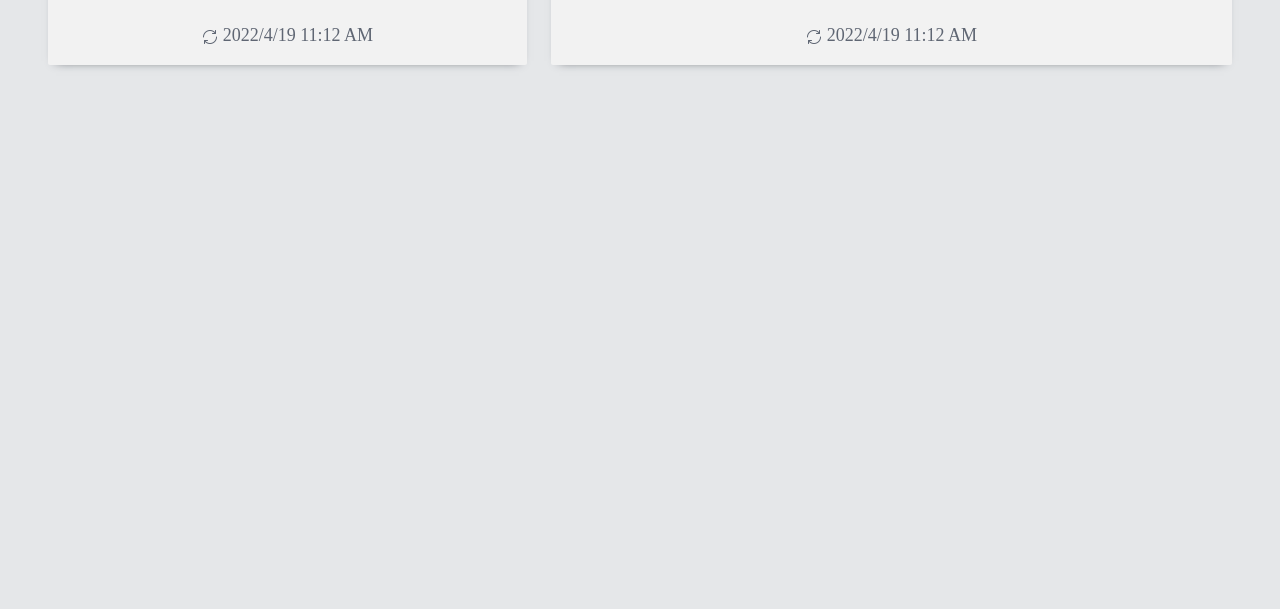
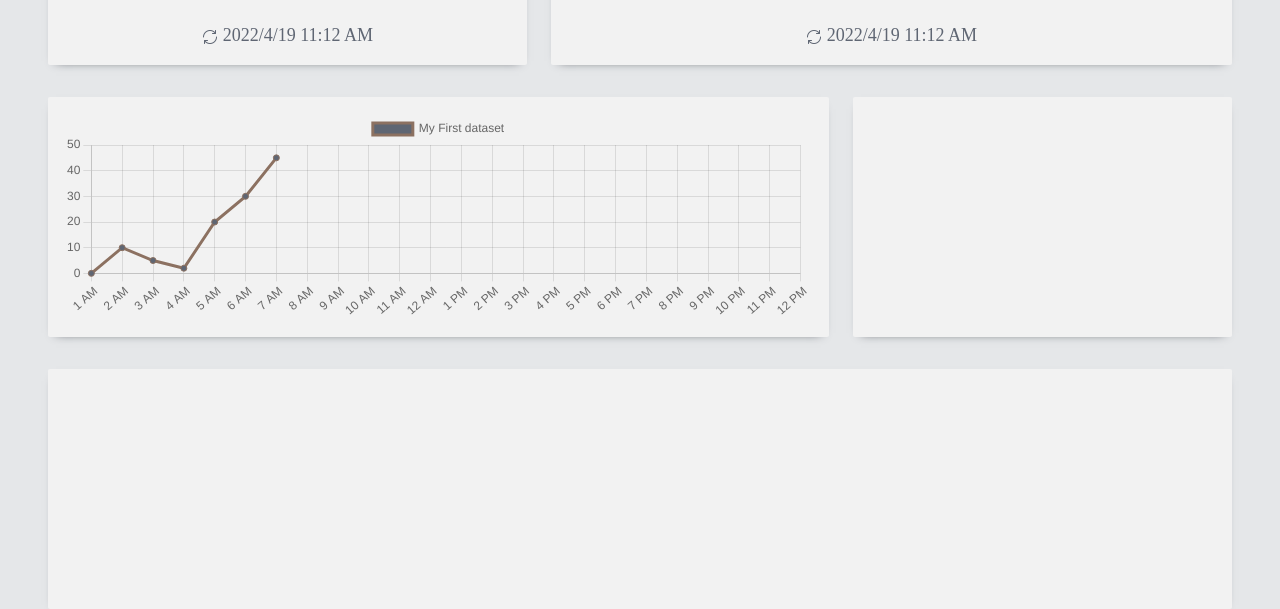
Before and after one commit to 0damy/Golice-base, a website: page loyout.html in a window 1280 px wide. Shown: the part 320-929 px from the top of the page. Before the commit the page ends 800 px from the top, so only its background shows below. Drawn offline with nearby package versions, Linux system fonts and the light colour scheme; a web font is replaced by a local one.

Commit message:
chart demo were added

```diff
--- a/loyout.html
+++ b/loyout.html
@@ -101,7 +101,30 @@
                    </div>
                  </div>
                </div>
-             </div>
+          </div>
+          <div class="row d-flex justify-content-between" id="second-row">
+               <div class="col-md-8">
+                    <div class="card cardUti">
+                         <div class="card-body">
+                              <canvas id="myChart"></canvas>
+                         </div>
+                    </div>
+               </div>
+               <div class="col-md-4">
+                    <div class="card cardUti">
+
+                    </div>
+               </div>
+          </div>
+          <div class="row d-flex justify-content-between" id="second-row">
+               <div class="col-md-12">
+                    <div class="card cardUti">
+
+                    </div>
+               </div>
+          </div>
+          <div class="container">
+          </div>
      </main>
 
 
@@ -115,5 +138,7 @@
 
      <script src="https://cdn.jsdelivr.net/npm/@popperjs/core@2.11.5/dist/umd/popper.min.js" integrity="sha384-Xe+8cL9oJa6tN/veChSP7q+mnSPaj5Bcu9mPX5F5xIGE0DVittaqT5lorf0EI7Vk" crossorigin="anonymous"></script>
      <script src="https://cdn.jsdelivr.net/npm/bootstrap@5.2.0-beta1/dist/js/bootstrap.min.js" integrity="sha384-kjU+l4N0Yf4ZOJErLsIcvOU2qSb74wXpOhqTvwVx3OElZRweTnQ6d31fXEoRD1Jy" crossorigin="anonymous"></script>
+     <script src="https://cdn.jsdelivr.net/npm/chart.js@3.7.1"></script>
+<script src="mechanics.js"></script>
 </body>
 </html>
--- /dev/null
+++ b/mechanics.js
@@ -0,0 +1,54 @@
+const labels = [
+     '1 AM',
+     '2 AM',
+     '3 AM',
+     '4 AM',
+     '5 AM',
+     '6 AM',
+     '7 AM',
+     '8 AM',
+     '9 AM',
+     '10 AM',
+     '11 AM',
+     '12 AM',
+     '1 PM',
+     '2 PM',
+     '3 PM',
+     '4 PM',
+     '5 PM',
+     '6 PM',
+     '7 PM',
+     '8 PM',
+     '9 PM',
+     '10 PM',
+     '11 PM',
+     '12 PM',
+];
+
+const data = {
+     labels: labels,
+     datasets: [{
+       label: 'My First dataset',
+       backgroundColor: '#5F6673',
+       borderColor: '#8C7161',
+       data: [0, 10, 5, 2, 20, 30, 45],
+     }]
+   };
+
+const config = {
+     type: 'line',
+     data: data,
+     options: {
+          maintainAspectRatio: false,
+          scales: {
+               y: {
+                    beginAtZero: true
+               }
+          }
+     }
+   };
+
+const myChart = new Chart(
+     document.getElementById('myChart'),
+     config
+   );
--- /dev/null
+++ b/package.json
@@ -0,0 +1,5 @@
+{
+  "dependencies": {
+    "chart.js": "^3.7.1"
+  }
+}
--- a/style.css
+++ b/style.css
@@ -256,7 +256,6 @@ li p
 
 
 
-
 @media only screen and (min-width: 501px) {
      .frst-card .card-title
 {
```
Also changed, not shown: 1 other file.
